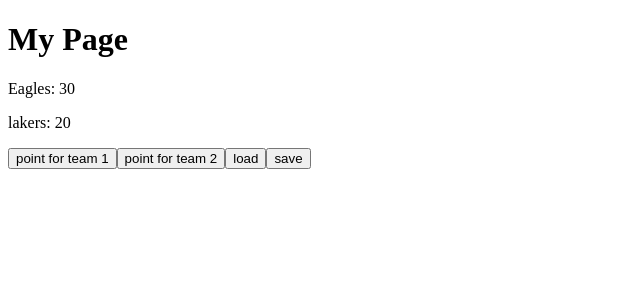
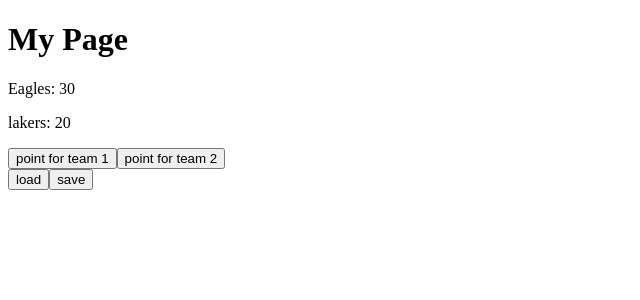
Before and after one commit to Colindustrys/schlagballfrontend, a Next.js app: page / in a window 1280 px wide. Shown: the top 300 px of the page, without its empty margins (0-640 px from the left). Built offline with nearby package versions, Linux system fonts and the light colour scheme.

Commit message:
buttons ausgelagert in eigenen componenten

```diff
--- a/app/page.tsx
+++ b/app/page.tsx
@@ -1,6 +1,7 @@
 "use client"
-import { useState, useEffect } from "react";
+import React, { useState, useEffect } from "react";
 import Cookies from "js-cookie";
+import TestComponent from "../components/testComponent";
 
 let myJson = {
   "team1name": "Eagles",
@@ -8,9 +9,6 @@
   "team2name": "lakers",
   "team2points": 20
 }
-
-
-
 
 export default function Home() {
 
@@ -43,8 +41,8 @@
     Cookies.set('myJsonData', JSON.stringify(json), { sameSite: 'lax', expires: 7 });
   }
 
-  return <>
-
+  return (
+    <div>
       <header>
         <h1>My Page</h1>
       </header>
@@ -54,10 +52,10 @@
         <button onClick={pointTeam1}>point for team 1</button>
         <button onClick={pointTeam2}>point for team 2</button>
 
-      <button onClick={loadData}>load</button>
-      <button onClick={saveData}>save</button>
+        <TestComponent loadData={loadData} saveData={saveData}/>
+
       </body>
+    </div>
 
-  </>
-
+  );
 }
--- /dev/null
+++ b/components/testComponent.tsx
@@ -0,0 +1,17 @@
+import React, { MouseEventHandler, FC } from 'react';
+
+interface myFunctions {
+  loadData: MouseEventHandler
+  saveData: MouseEventHandler
+}
+
+const TestComponent: React.FC<myFunctions> = ({loadData, saveData}) => {
+  return (
+    <div>
+      <button onClick={loadData}>load</button>
+      <button onClick={saveData}>save</button>
+    </div>
+  );
+}
+
+export default TestComponent;
```
Also changed, not shown: tsconfig.json (+17 -4 lines). Lines whose indentation alone changed are shown as unchanged.
